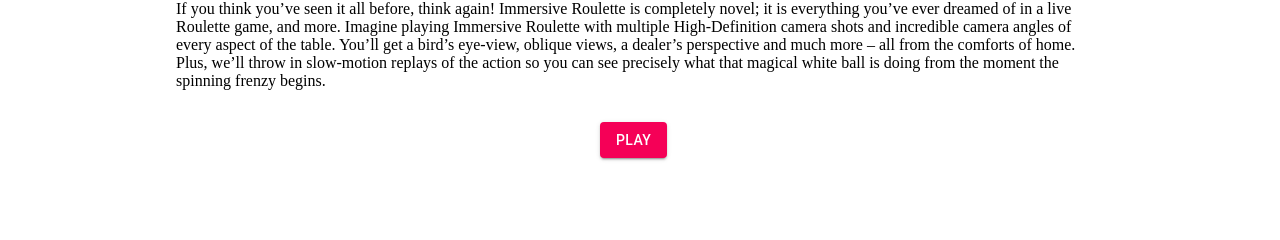
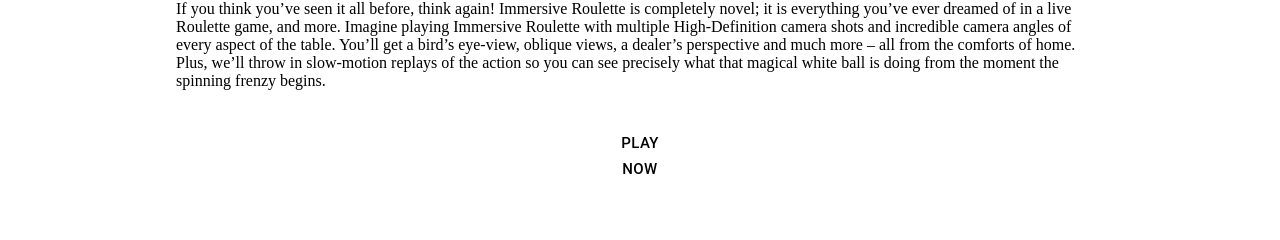
Before and after one commit to alle-zhinzher/hacaton, a React app in the folder client/: page /games/roulette in a window 1280 px wide. Shown: the part 1295-1535 px from the top of the page. Built offline with nearby package versions, Linux system fonts and the light colour scheme; no server answers.

Commit message:
Fix url t game2

```diff
--- a/client/src/components/GameInfo/GameInfoItem/GameInfoItem.js
+++ b/client/src/components/GameInfo/GameInfoItem/GameInfoItem.js
@@ -39,7 +39,10 @@
             <p className='details__about'>{game.detailAbout}</p>
         </section>
         <section className='linkWrap'>
-            <Link to='/game/roulette' className='play__link' ><Button variant="contained" color="secondary">Play</Button></Link>
+            <Button size="large" color="primary">
+                {game.external? <a className='game-container__play' href={game.link+'?user='+localStorage.getItem("token")}>PLAY NOW</a> :
+                    <Link className='game-container__play' to={game.link}>PLAY NOW</Link>}
+            </Button>
         </section>
 
     </div>
--- a/client/src/components/Header/Header.js
+++ b/client/src/components/Header/Header.js
@@ -66,7 +66,7 @@
                             this.props.user ? (
                                     <>
                                         <Typography variant="h6" className="app-bar__menu-button" >
-                                            {this.props.user.user.money}$
+                                            {this.props.user.money}$
                                         </Typography>
                                         <Button className="app-bar__menu-button" variant="contained" color="secondary">
                                             Add money
--- a/client/src/components/ListOfGames/ListOfGamesContent/ListOfGamesContent.js
+++ b/client/src/components/ListOfGames/ListOfGamesContent/ListOfGamesContent.js
@@ -143,7 +143,7 @@
                                         <Link className='game-container__info' to={card.info}> Game info</Link>
                                     </Button>
                                     <Button size="small" color="primary">
-                                        {card.external? <a className='game-container__play' href={card.link}>PLAY NOW</a> :
+                                        {card.external? <a className='game-container__play' href={card.link+'?user='+localStorage.getItem("token")}>PLAY NOW</a> :
                                             <Link className='game-container__play' to={card.link}>PLAY NOW</Link>}
                                     </Button>
                                 </CardActions>
```
